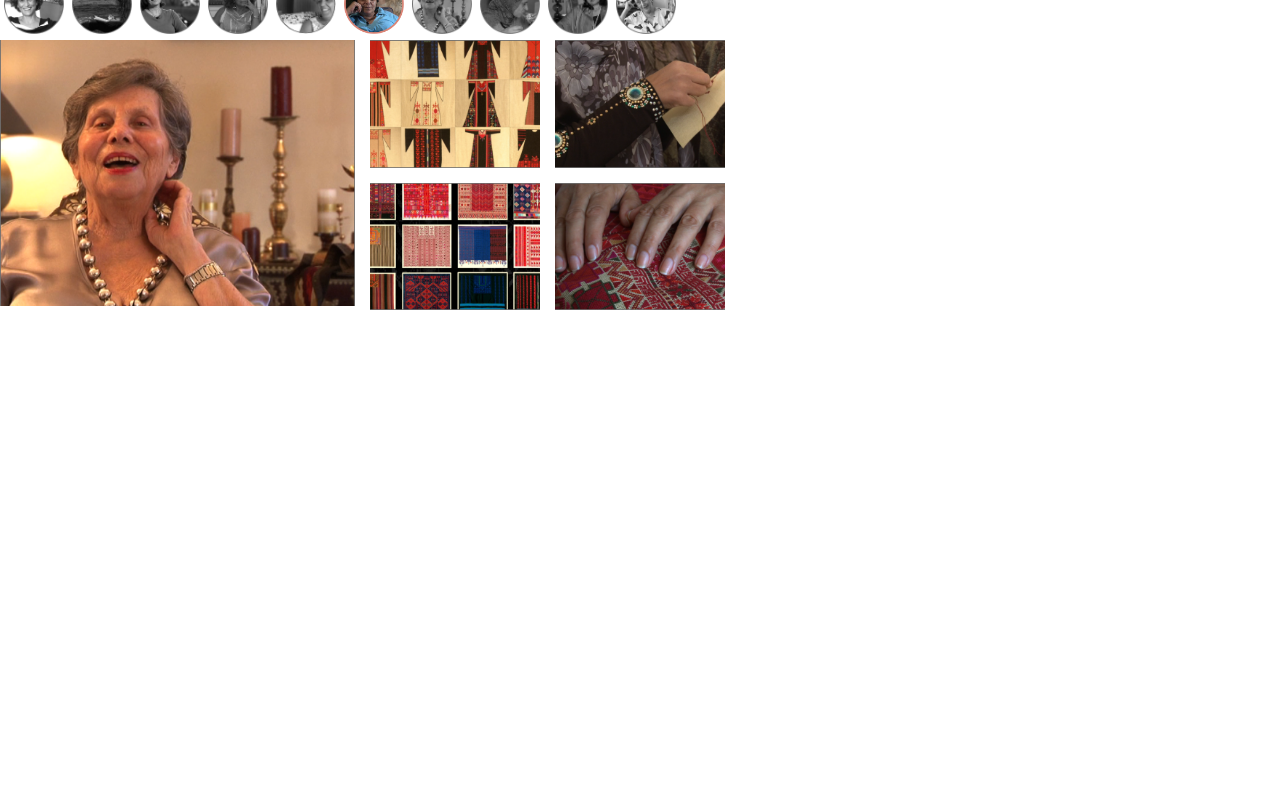
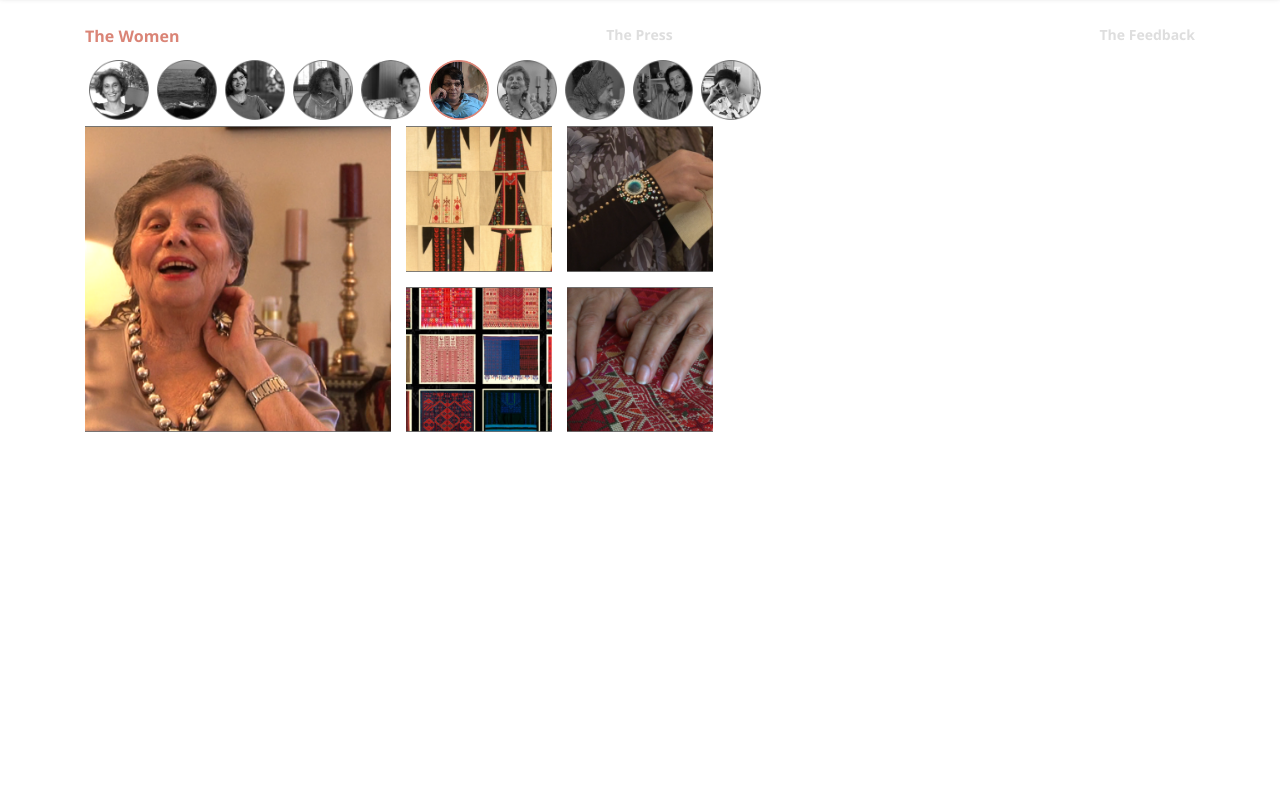
Before and after one commit to Mhmdabed11/stitching-palestine, a Gatsby site: page /spotlight in a window 1280 px wide. Shown: the part 126-916 px from the top of the page. Before the commit the page ends 864 px from the top, so only its background shows below. Built offline with nearby package versions, Linux system fonts and the light colour scheme; Gatsby itself is replaced by a stand-in of ours.

Commit message:
dev: add tabs

```diff
--- a/src/components/header/header.css
+++ b/src/components/header/header.css
@@ -10,6 +10,7 @@
   right: 0;
   z-index: 1000;
   padding-top: 20px;
+  box-shadow: 0px 3px 6px rgba(0, 0, 0, 0.3);
 }
 .header__logo {
   height: 50px;
@@ -19,7 +20,7 @@
 
 @media screen and (min-width: 768px) {
   .header {
-    height: 100px;
+    height: 120px;
   }
   .header__logo {
     height: 70px;
--- a/src/components/layout/layout.css
+++ b/src/components/layout/layout.css
@@ -12,12 +12,12 @@ img {
   overflow: hidden;
 }
 .main--margintop {
-  margin-top: 80px;
+  margin-top: 100px;
 }
 
 @media screen and (min-width: 768px) {
   .main--margintop {
-    margin-top: 100px;
+    margin-top: 150px;
   }
 }
 
--- /dev/null
+++ b/src/components/tabs/index.js
@@ -0,0 +1,30 @@
+import React from "react"
+import PropTypes from "prop-types"
+import "./tabs.css"
+
+export default function Tabs({ tabs, onTabPress }) {
+  const [activeIndex, setActiveIndex] = React.useState(0)
+  const handleTabPress = index => {
+    if (onTabPress) {
+      onTabPress(index)
+    }
+    setActiveIndex(index)
+  }
+  return (
+    <ul className="tabs">
+      {tabs.map((tab, index) => (
+        <li
+          className={`tabs__tab ${
+            index === activeIndex ? "tabs__tab--active" : ""
+          }`}
+          onClick={() => handleTabPress(index)}
+        >
+          {tab}
+        </li>
+      ))}
+    </ul>
+  )
+}
+Tabs.prototypes = {
+  tabs: PropTypes.array.isRequired,
+}
--- /dev/null
+++ b/src/components/tabs/tabs.css
@@ -0,0 +1,18 @@
+.tabs {
+  display: flex;
+  list-style: none;
+  margin: 0;
+  padding: 0;
+  justify-content: space-between;
+}
+.tabs__tab {
+  color: #dedede;
+  font-size: 14px;
+  font-family: "Open Sans";
+  font-weight: bold;
+  transition: all 0.2s ease;
+}
+.tabs__tab--active {
+  color: var(--main-theme-color);
+  font-size: 16px;
+}
--- a/src/pages/spotlight.js
+++ b/src/pages/spotlight.js
@@ -3,12 +3,17 @@ import Layout from "../components/layout"
 import SEO from "../components/seo"
 import { graphql } from "gatsby"
 import Gallery from "../components/Gallery"
+import { Container } from "reactstrap"
+import Tabs from "../components/tabs"
 
 const SpotLight = ({ data }) => {
   return (
     <Layout>
       <SEO title="Spotlight" />
-      <Gallery thumbnails={data.thumbnails} photos={[data.photos]} />
+      <Container>
+        <Tabs tabs={["The Women", "The Press", "The Feedback"]} />
+        <Gallery thumbnails={data.thumbnails} photos={[data.photos]} />
+      </Container>
     </Layout>
   )
 }
@@ -31,7 +36,7 @@ export const query = graphql`
     photos: allFile(filter: { name: { regex: "/^malakalhusseini/" } }) {
       nodes {
         childImageSharp {
-          fluid(maxWidth: 400, maxHeight: 300) {
+          fluid(maxWidth: 400, maxHeight: 400) {
             ...GatsbyImageSharpFluid_withWebp
           }
         }
```
